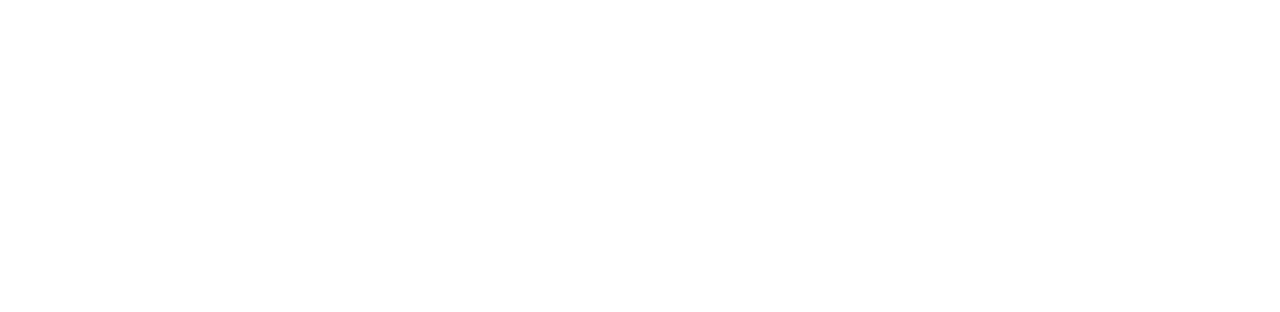
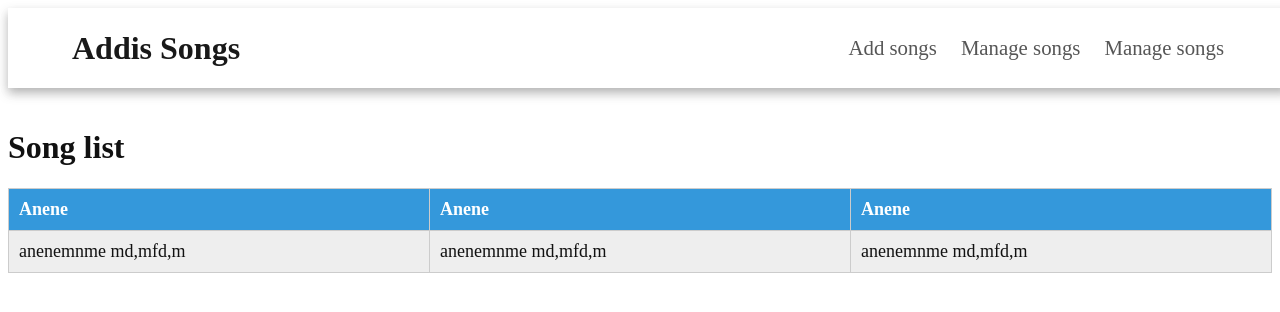
Before and after one commit to worashf/Addis_Song, a React (Create React App) app in the folder frontend/: page / in a window 1280 px wide. Shown: the top 312 px of the page. Built offline with nearby package versions, Linux system fonts and the light colour scheme.

Commit message:
Create header and pages

```diff
--- a/frontend/src/App.js
+++ b/frontend/src/App.js
@@ -1,11 +1,17 @@
-
-import './App.css';
-
+import { BrowserRouter as Router, Routes, Route } from "react-router-dom";
+import  Header from "./components/Header"
+import SongList from "./pages/SongList";
 function App() {
   return (
     <div className="App">
-
-    </div>
+  <Router>
+        <Routes>
+          <Route path="/" element={<SongList/> } />
+          <Route path="/h3" element={<h2> Manage song </h2>} />
+          <Route path="/h4" element={<h3>  Home  3</h3>} />
+        </Routes>
+      </Router>
+      </div>
   );
 }
 
--- /dev/null
+++ b/frontend/src/components/DataTable.js
@@ -0,0 +1,59 @@
+import React from "react"
+import styled from '@emotion/styled';
+
+const Table  = styled.table`
+border: 1px solid #ccc;
+border-collapse: collapse;
+margin: 10px auto;
+width: 100%;
+table-layout: fixed;
+`
+const Tr  = styled.tr`
+&:nth-of-type(odd) {
+   background: #eee;
+}
+`
+
+const Th  = styled.th`
+background: #3498db;
+color: white;
+font-weight: bold;
+padding: 10px;
+border: 1px solid #ccc;
+text-align: left;
+font-size: 18px;
+`
+const Td  = styled.td`
+padding: 10px;
+border: 1px solid #ccc;
+text-align: left;
+font-size: 18px;
+`
+
+const DataTable =() =>{
+
+    return (
+        <Table>
+            <thead>
+                <Tr>
+                <Th> Anene</Th>
+                <Th> Anene</Th>
+                <Th> Anene</Th>
+
+                </Tr>
+            </thead>
+            <tbody>
+                <Tr>
+                    <Td> anenemnme md,mfd,m</Td>
+                    <Td> anenemnme md,mfd,m</Td>
+                    <Td> anenemnme md,mfd,m</Td>
+                </Tr>
+
+
+            </tbody>
+
+
+        </Table>
+    )
+}
+export default  DataTable
--- /dev/null
+++ b/frontend/src/components/Header.jsx
@@ -0,0 +1,64 @@
+import React from "react"
+import styled from '@emotion/styled';
+import { Link } from 'react-router-dom';
+const Nav = styled.header`
+box-shadow: 0px 5px 10px 0px #aaa;
+position: fixed;
+width: 100%;
+background-color : #fff;
+color: #000;
+opacity: 0.9;
+z-index: 100;
+
+`
+const NavContainer = styled.nav`
+
+display: flex;
+justify-content: space-between;
+height: 80px;
+align-items: center;
+margin:  0 5%
+`
+
+const Logo = styled("h1")`
+order: 1;
+font-size: 2rem;
+
+`
+const MenuContainer = styled("ul")`
+order: 2;
+display: flex;
+`
+const MenuItem = styled("li")`
+list-style: none;
+margin-left: 1.5rem;
+font-size: 1.3rem;
+`
+const MenuLink = styled(Link)`
+    color: #444;
+    text-decoration: none;
+    font-weight: 500;
+    transition: color 0.3s ease-in-out;
+    &:hover {
+        color: #117964;
+ }
+
+`
+
+
+const Header = () => {
+    return (
+        <Nav >
+            <NavContainer>
+                <MenuContainer>
+                    <MenuItem> <MenuLink to="/" > Add  songs</MenuLink> </MenuItem>
+                    <MenuItem> <MenuLink to="/" > Manage songs</MenuLink></MenuItem>
+                    <MenuItem> <MenuLink to="/" > Manage songs</MenuLink> </MenuItem>
+                </MenuContainer>
+                <Logo> Addis Songs </Logo>
+            </NavContainer>
+        </Nav>
+    )
+}
+
+export default Header
--- /dev/null
+++ b/frontend/src/pages/SongList.js
@@ -0,0 +1,26 @@
+import Header from "../components/Header"
+import styled from '@emotion/styled';
+import DataTable from "../components/DataTable";
+const Container = styled.div`
+display: flex;
+flex-direction: column;
+`
+const Body = styled.div`
+ color : #111;
+ margin: 100px  auto;
+`
+const SongList = () => {
+
+    return (
+        <Container >
+            <Header />
+            <Body>
+                <h1>  Song list</h1>
+                <DataTable />
+
+
+            </Body>
+        </Container>
+    )
+}
+export default SongList
```
Also changed, not shown: frontend/src/components/Footer.js (added, +12 -0 lines), frontend/src/components/SongForm.js (added, +11 -0 lines).
